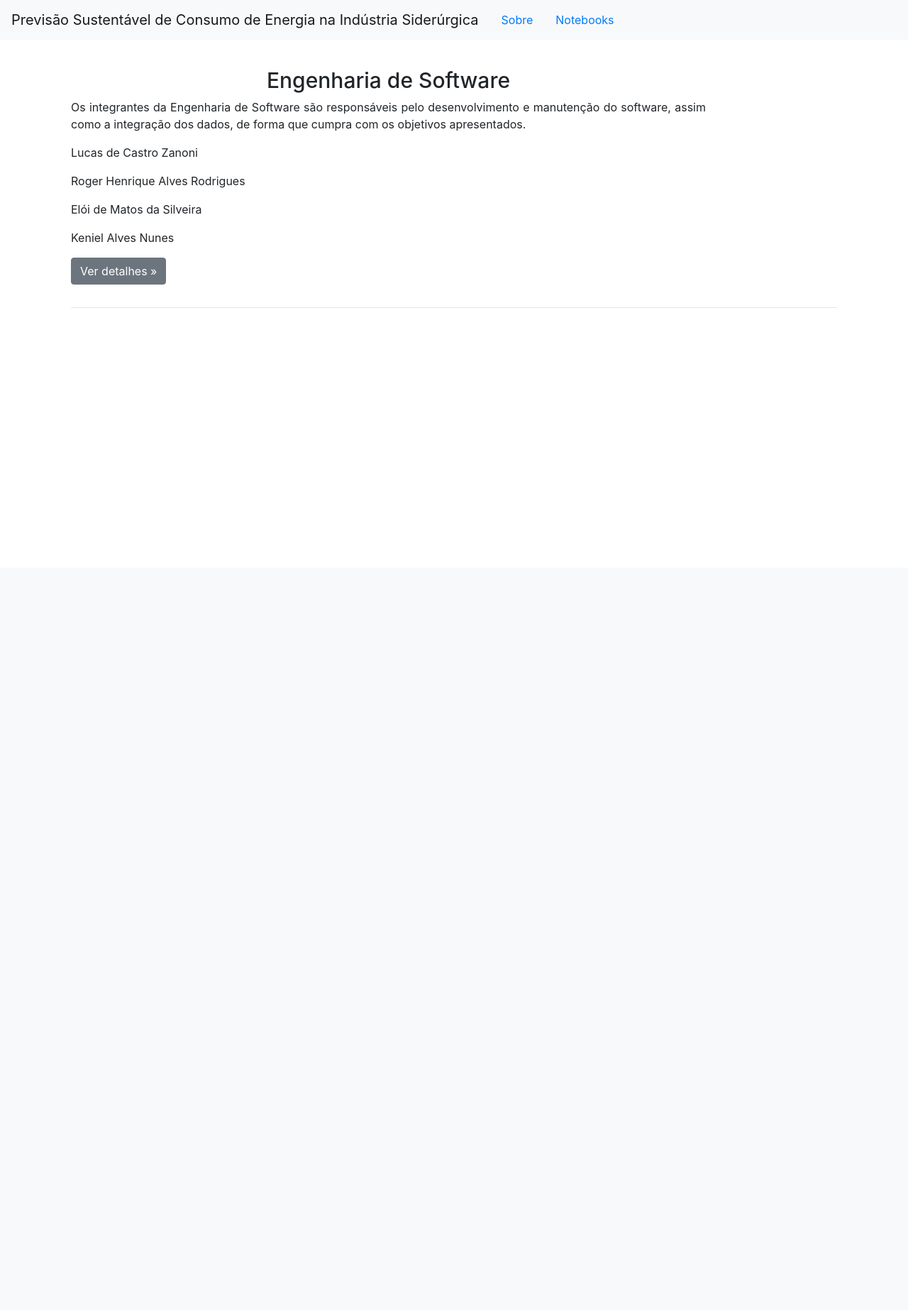
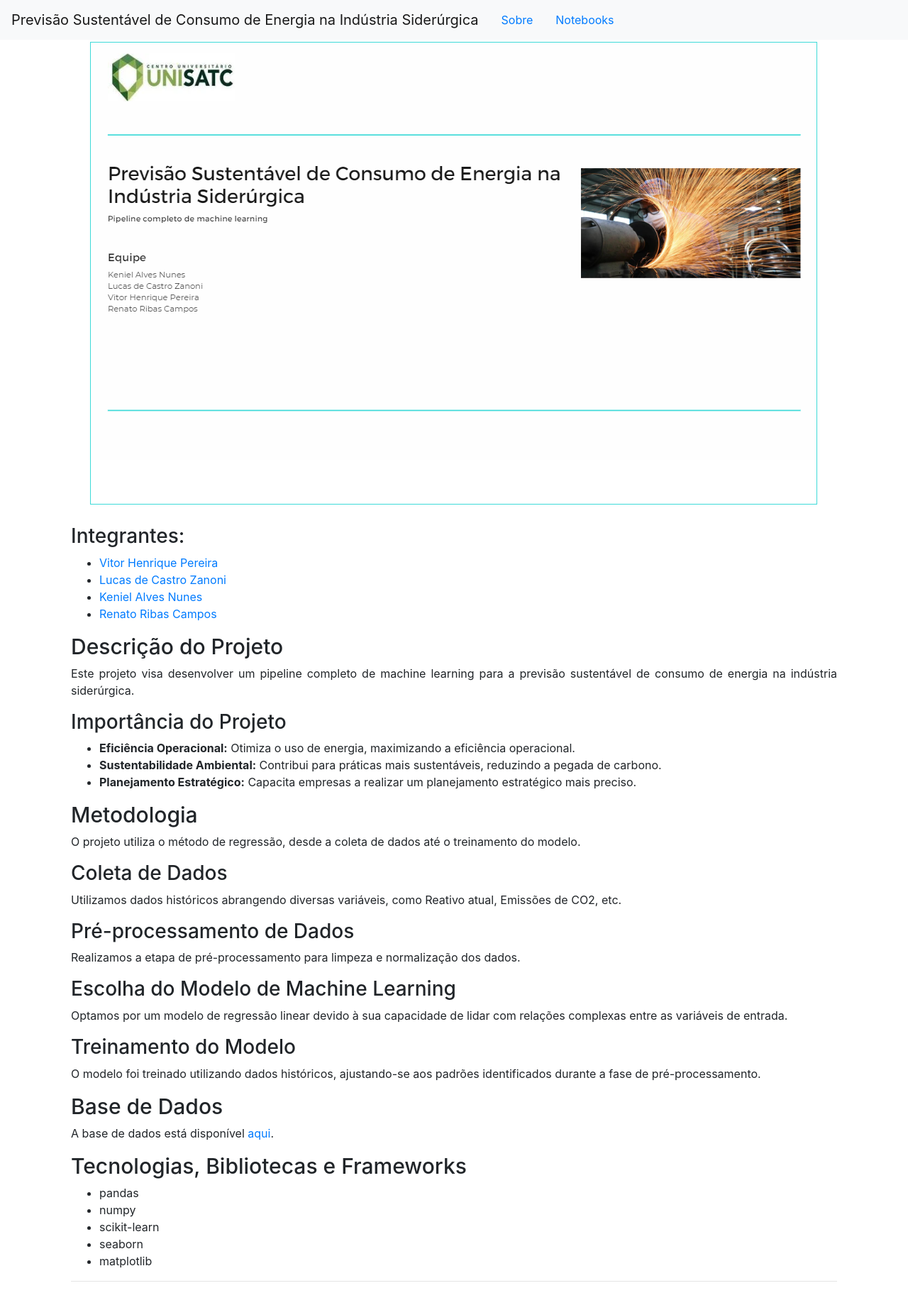
Before and after one commit to RenatoRibas/MachineLearning-KwhPredict, a Flask app: page /sobre in a window 1280 px wide. Shown: the whole page at 71% size. Before the commit the page ends 434 px from the top, so only its background shows below. Run offline with Flask 3, Linux system fonts and the light colour scheme; parts of the project's set-up code (start-up, migrations or seed data) failed here and were passed over; some libraries are stand-ins or nearby versions.

Commit message:
fix: abouut

```diff
--- a/templates/sobre.html
+++ b/templates/sobre.html
@@ -23,28 +23,57 @@
     <main role="main" height="150px">
         <div class="container marketing">
 
-            <!-- Three columns -->
-            <div class="row text-center">
-                <div class="col-lg-10">
-                    <svg class="bd-placeholder-img rounded-circle" width="140" height="0"
-                        xmlns="http://www.w3.org/2000/svg" preserveAspectRatio="xMidYMid slice" focusable="false"
-                        role="img" aria-label="Placeholder: 140x140">
-                        <title>Placeholder</title>
-                        <rect width="100%" height="100%" fill="#FFF"></rect><text x="50%" y="50%" fill="#FFF"
-                            dy=".3em"></text>
-                    </svg>
-                    <h2>Engenharia de Software</h2>
-                    <p>Os integrantes da Engenharia de Software são responsáveis pelo desenvolvimento e manutenção do
-                        software, assim como a integração dos dados, de forma que cumpra com os objetivos apresentados.
-                    </p>
-                    <p>Lucas de Castro Zanoni</p>
-                    <p>Roger Henrique Alves Rodrigues</p>
-                    <p>Elói de Matos da Silveira</p>
-                    <p>Keniel Alves Nunes</p>
-                    <p><a class="btn btn-secondary" target="_blank"
-                            href="https://unisatc.com.br/graduacao/engenharia-de-software/" role="button">Ver detalhes
-                            »</a></p>
+            <div>
+                <div align="center">
+                    <img src="https://github.com/RenatoRibas/PRJ02-MachineLearning/raw/main/src/Images/Logo.png"
+                        alt="Logo">
                 </div>
+
+                <br>
+                <h3 id="integrantes-">Integrantes:</h3>
+                <ul>
+                    <li><a href="https://github.com/">Vitor Henrique Pereira</a></li>
+                    <li><a href="https://github.com/Castrozan">Lucas de Castro Zanoni</a></li>
+                    <li><a href="https://github.com/KenielDev">Keniel Alves Nunes</a></li>
+                    <li><a href="https://github.com/RenatoRibas">Renato Ribas Campos</a></li>
+                </ul>
+                <h2 id="descri-o-do-projeto">Descrição do Projeto</h2>
+                <p>Este projeto visa desenvolver um pipeline completo de machine learning para a previsão
+                    sustentável de consumo de energia na indústria siderúrgica.</p>
+                <h3 id="import-ncia-do-projeto">Importância do Projeto</h3>
+                <ul>
+                    <li><strong>Eficiência Operacional:</strong> Otimiza o uso de energia, maximizando a eficiência
+                        operacional.</li>
+                    <li><strong>Sustentabilidade Ambiental:</strong> Contribui para práticas mais sustentáveis,
+                        reduzindo a pegada de carbono.</li>
+                    <li><strong>Planejamento Estratégico:</strong> Capacita empresas a realizar um planejamento
+                        estratégico mais preciso.</li>
+                </ul>
+                <h2 id="metodologia">Metodologia</h2>
+                <p>O projeto utiliza o método de regressão, desde a coleta de dados até o treinamento do modelo.</p>
+                <h3 id="coleta-de-dados">Coleta de Dados</h3>
+                <p>Utilizamos dados históricos abrangendo diversas variáveis, como Reativo atual, Emissões de CO2,
+                    etc.</p>
+                <h3 id="pr-processamento-de-dados">Pré-processamento de Dados</h3>
+                <p>Realizamos a etapa de pré-processamento para limpeza e normalização dos dados.</p>
+                <h3 id="escolha-do-modelo-de-machine-learning">Escolha do Modelo de Machine Learning</h3>
+                <p>Optamos por um modelo de regressão linear devido à sua capacidade de lidar com relações complexas
+                    entre as variáveis de entrada.</p>
+                <h3 id="treinamento-do-modelo">Treinamento do Modelo</h3>
+                <p>O modelo foi treinado utilizando dados históricos, ajustando-se aos padrões identificados durante
+                    a fase de pré-processamento.</p>
+                <h2 id="base-de-dados">Base de Dados</h2>
+                <p>A base de dados está disponível <a
+                        href="https://archive.ics.uci.edu/dataset/851/steel+industry+energy+consumption">aqui</a>.
+                </p>
+                <h2 id="tecnologias-bibliotecas-e-frameworks">Tecnologias, Bibliotecas e Frameworks</h2>
+                <ul>
+                    <li>pandas</li>
+                    <li>numpy</li>
+                    <li>scikit-learn</li>
+                    <li>seaborn</li>
+                    <li>matplotlib</li>
+                </ul>
             </div>
 
             <!-- START THE FEATURETTES -->
```
